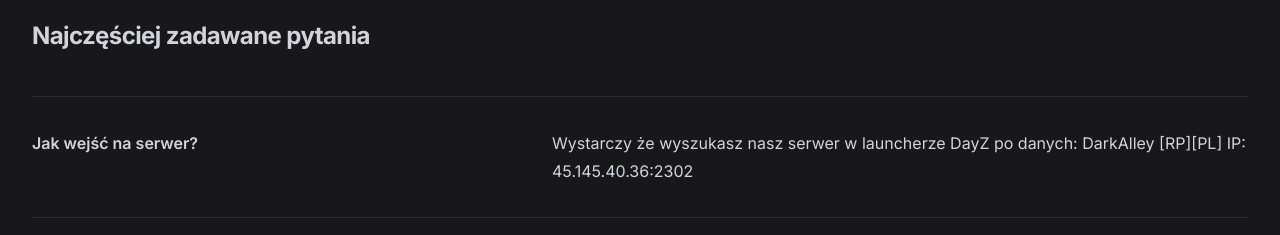
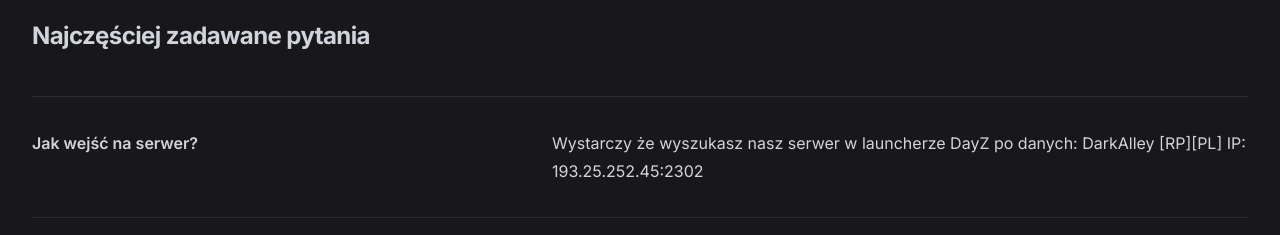
Before and after one commit to szwedzik/darkalley, a Next.js app: page /faq in a window 1280 px wide. Shown: the part 860-1095 px from the top of the page. Built offline with nearby package versions, Linux system fonts and the light colour scheme.

Commit message:
Update page.tsx
zmiana IP serwera

```diff
--- a/src/app/faq/page.tsx
+++ b/src/app/faq/page.tsx
@@ -6,7 +6,7 @@ const faqs = [
     id: 1,
     question: "Jak wejść na serwer?",
     answer:
-      "Wystarczy że wyszukasz nasz serwer w launcherze DayZ po danych: DarkAlley [RP][PL] IP: 45.145.40.36:2302",
+      "Wystarczy że wyszukasz nasz serwer w launcherze DayZ po danych: DarkAlley [RP][PL] IP: 193.25.252.45:2302",
   },
   {
     id: 2,
```
